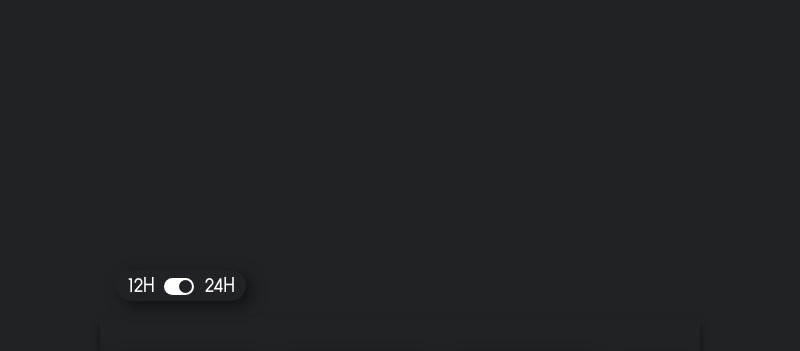
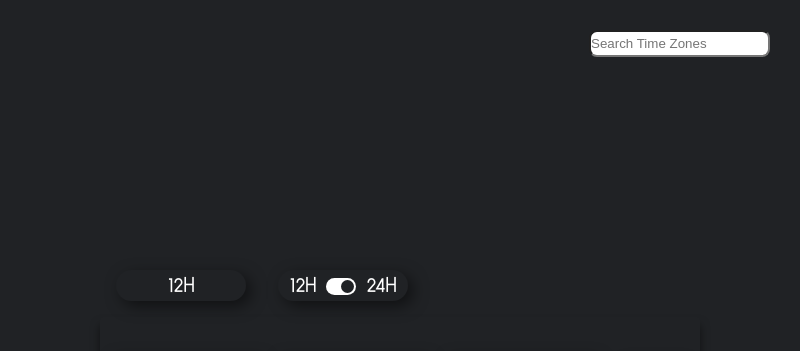
Before and after one commit to vitor-h19/Clock, an Electron app: page src/index.html in a window 800 px wide. Shown: the top 351 px of the page. Drawn offline with Linux system fonts and the light colour scheme; no server answers.

Commit message:
online clock problems

```diff
--- a/src/index.css
+++ b/src/index.css
@@ -9,16 +9,41 @@ body{
   align-items: center;
   justify-content: center;
 }
+main{
+  position: relative;
+}
 article{
   display: flex;
   align-items: center;
   justify-content: space-around;
+  text-align: center;
   height: 230px;
   width: 600px;
   border-radius: 3px;
   box-shadow: 0px 8px 10px #00000080;
 }
+nav{
+  position: absolute;
+  right: 30px;
+  top: 30px;
+}
+input{
+  height: 2em;
+  border-radius: 8px;
+}
+#connection-header{
+  position: relative;
+  display: flex;
+}
 #time-type{
+  width: 130px;
+  border-radius: 19px;
+  box-shadow: 5px 5px 15px #00000080;
+  margin: 16px;
+  padding: 4px;
+  text-align: center;
+}
+#connection-status{
   width: 130px;
   border-radius: 19px;
   box-shadow: 5px 5px 15px #00000080;
--- a/src/index.html
+++ b/src/index.html
@@ -10,10 +10,17 @@
 <body>
 
   <header></header>
+  <nav>
+    <input type="search" name="search-timezones" id="search-timezones" onkeyup="getTimeZones()" placeholder="Search Time Zones">
+  </nav>
+  <p id="teste"></p>
 
   <main>
 
-    <section id="principal">
+    <div id="connection-header">
+      <div id="connection-status">
+        <h1>12H</h1>
+      </div>
 
       <div id="time-type">
         <h1>12H</h1>
@@ -22,11 +29,16 @@
           <input type="checkbox" name="" id="clock-type" checked>
           <span class="slider round"></span>
         </label>
-
         <h1>24H</h1>
       </div>
+    </div>
+
+    <section id="principal">
+
+
 
       <article id="clock">
+
         <div class="clock">
           <span class="clock-numbers" id="hours">00</span>
           <span class="tempo">Hours</span>
@@ -57,6 +69,8 @@
     <section id="secondary"></section>
 
   </main>
+
+  <script src="online-clock.js"></script>
   <script src="clock.js"></script>
 </body>
 </html>
--- /dev/null
+++ b/src/online-clock.js
@@ -0,0 +1,32 @@
+        const worldTimeZones = 'http://worldtimeapi.org/api/timezone/'
+        var selectedTime = 'http://worldtimeapi.org/api/timezone/' + inputValue
+
+        var input = document.getElementById("search-timezones")
+        var inputValue = input.value
+
+        var timeZones
+        var i
+
+        var request = new XMLHttpRequest()
+        request.open('GET', worldTimeZones, true)
+
+        request.onload = function () {
+            //Begin accessing JSON data here
+            timeZones = JSON.parse(this.response)
+            return
+        }
+        //Send Request
+        request.send()
+
+        console.log(timeZones)
+        console.log(selectedTime)
+
+        function getTimeZones () {
+
+            for (i = 0; i < timeZones.length; i++) {
+                if (timeZones[i] == inputValue) {
+                    console.log(timeZones)
+                    return
+                }
+            }
+        }
```
